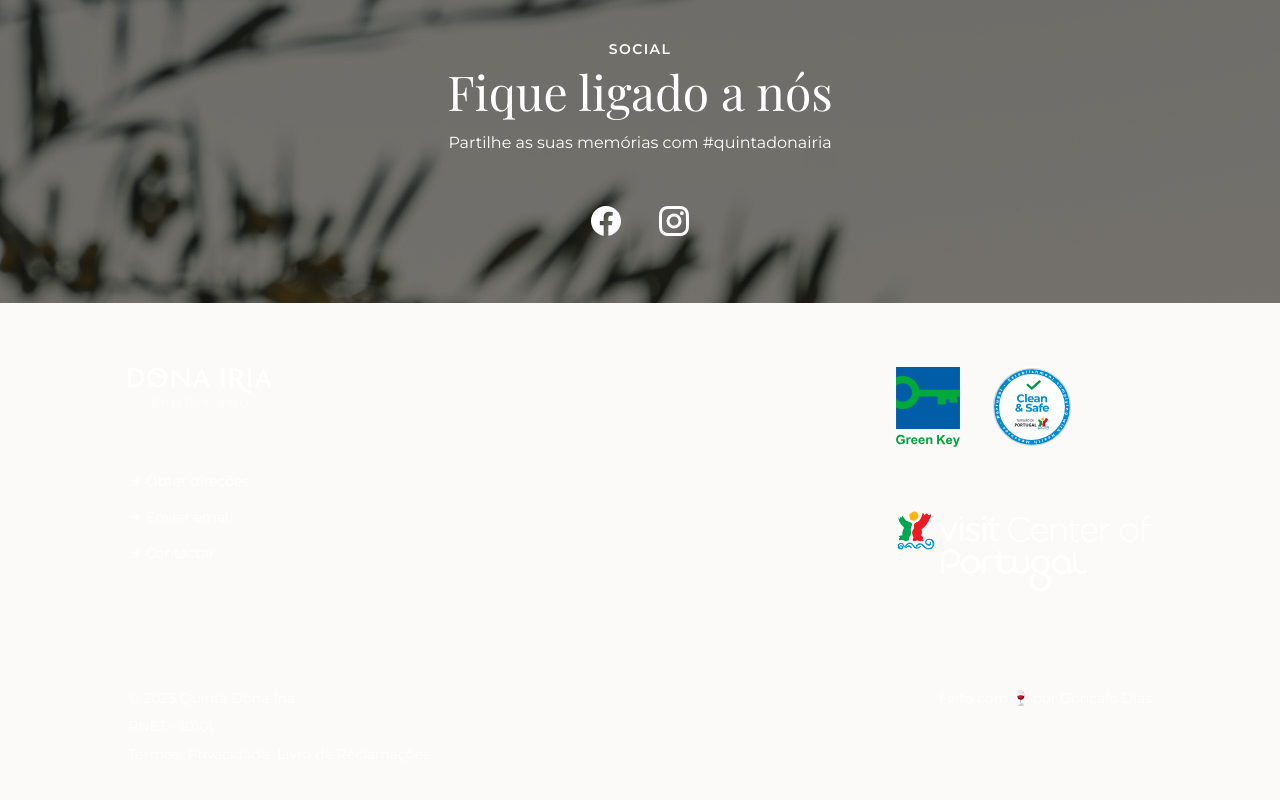
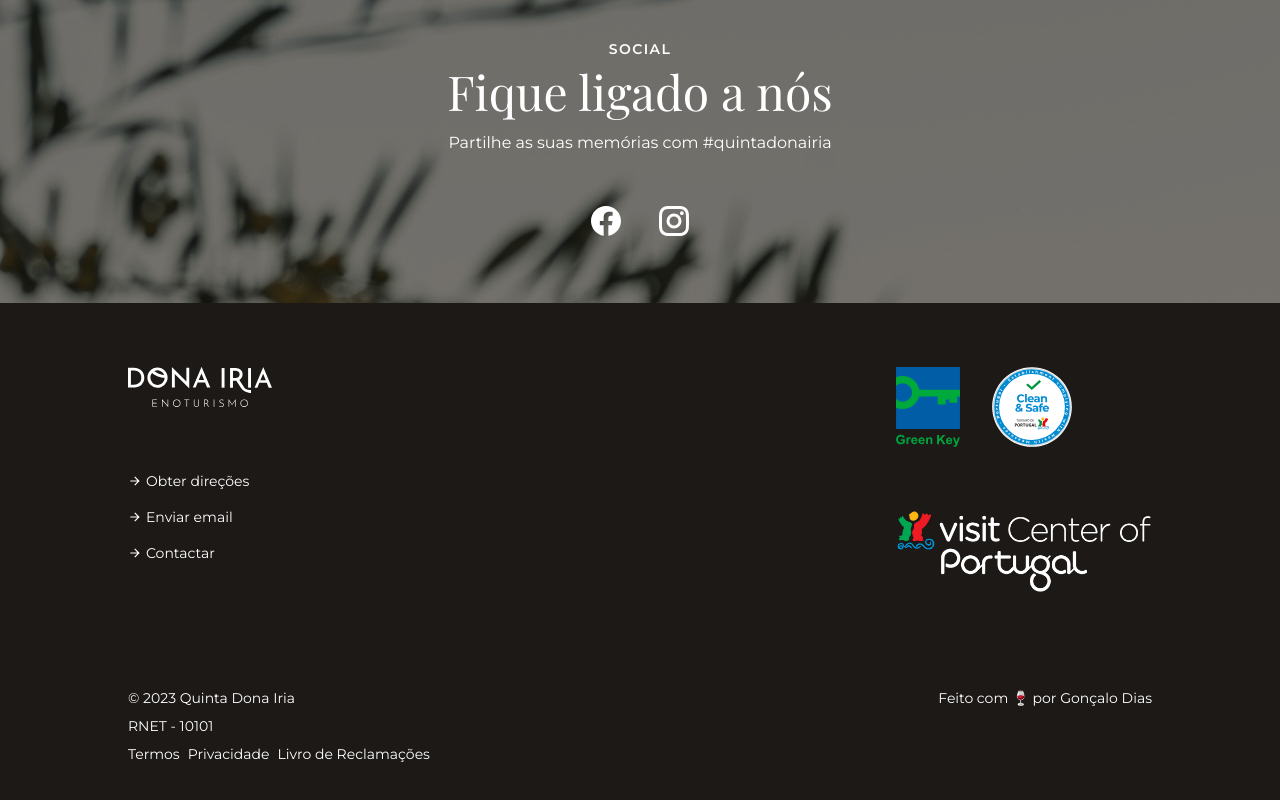
Before and after one commit to quintadonairia/quintadonairia, a Next.js app: page / in a window 1280 px wide. Shown: the part 3711-4511 px from the top of the page. Built offline with nearby package versions, Linux system fonts and the light colour scheme.

Commit message:
:bug: Replace incorrect background colors

```diff
--- a/components/organisms/Footer.js
+++ b/components/organisms/Footer.js
@@ -22,7 +22,7 @@ const Footer = () => {
   const year = currentDate.getFullYear();
 
   return (
-    <footer className="flex flex-col items-start gap-24 py-12 px-8 lg:py-16 lg:px-32 bg-olive-900 text-white">
+    <footer className="flex flex-col items-start gap-24 py-12 px-8 lg:py-16 lg:px-32 bg-stone-900 text-white">
       <div className="w-full flex flex-col gap-16 lg:gap-0 lg:flex-row lg:items-start lg:justify-between">
         <div className="flex flex-col lg:flex-row lg:items-start gap-8 lg:gap-24">
           <div className="flex flex-col gap-16">
--- a/components/organisms/Navigation.js
+++ b/components/organisms/Navigation.js
@@ -36,7 +36,7 @@ const Navigation = () => {
   return (
     <nav
       className={`flex items-center justify-between z-10 p-6 fixed top-0 left-0 right-0 ${
-        background && "bg-neutral-800 opacity-95 duration-500"
+        background && "bg-stone-900 opacity-95 duration-500"
       }`}
     >
       <Sidebar />
```
